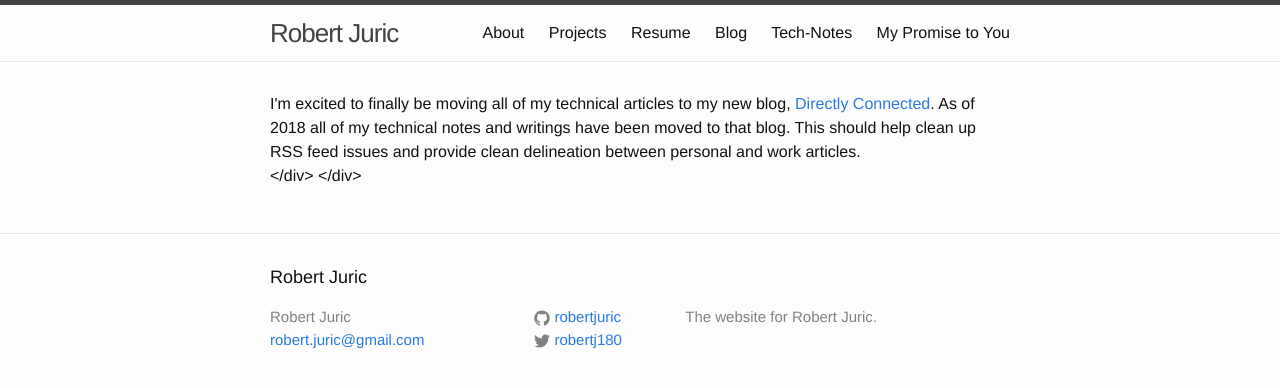
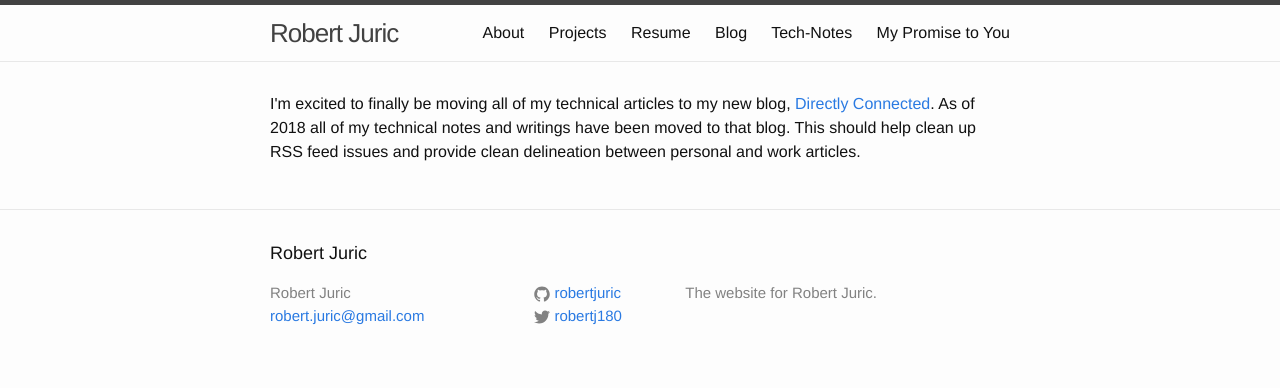
Before and after one commit to robertjuric/robertjuric.github.io, a Jekyll site: the page built from 5_tech-notes.md, in a window 1280 px wide. Shown: the top 388 px of the page. Built offline with Jekyll 4.4.1, drawn with Linux system fonts in a browser that asks for light colours.

Commit message:
Removed Div containers.

```diff
--- a/5_tech-notes.md
+++ b/5_tech-notes.md
@@ -4,13 +4,10 @@
 permalink: /tech-notes/
 ---
 
-<div class="container" >
-<div id="archives">
+
 <p>
 I'm excited to finally be moving all of my technical articles to my new blog, <a href="https://directlyconnected.wordpress.com/">Directly Connected</a>. As of 2018 all of my technical notes and writings have been moved to that blog. This should help clean up RSS feed issues and provide clean delineation between personal and work articles.<br>
-</div>
 
-</div>
 
 <!---
 <br>
```
